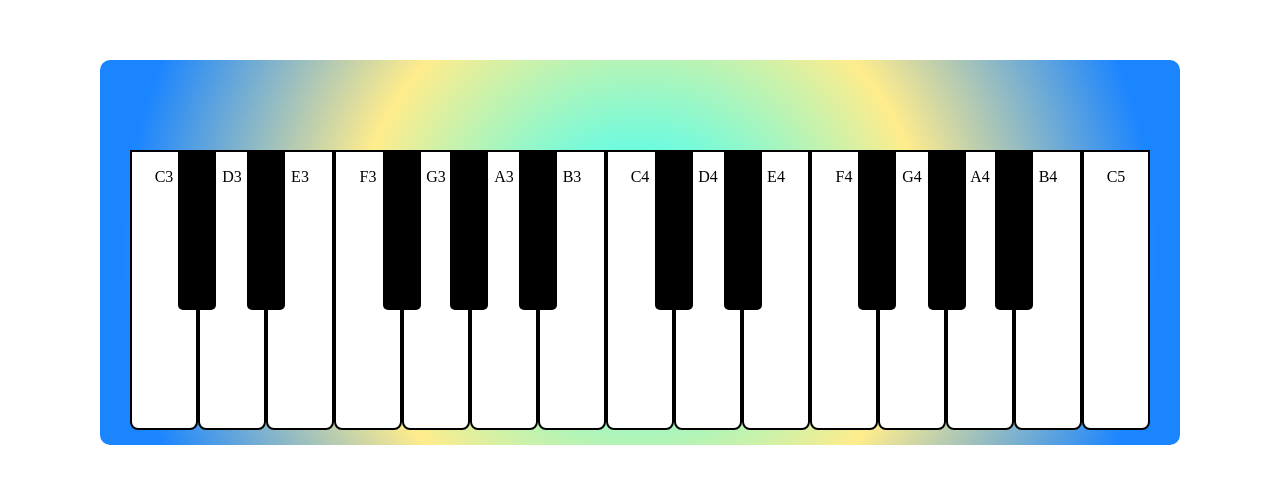
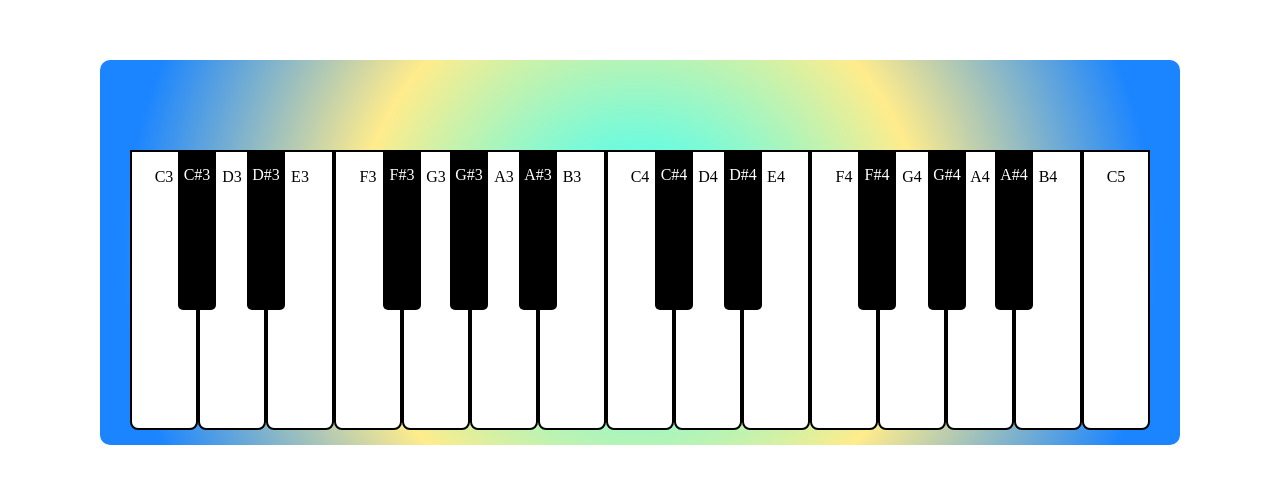
Before and after one commit to eikouji/js-piano, a plain HTML site: page index.html in a window 1280 px wide. Shown: the part 148-632 px from the top of the page. Drawn offline with Linux system fonts and the light colour scheme.

Commit message:
updated black key names

```diff
--- a/index.html
+++ b/index.html
@@ -14,18 +14,50 @@
         <div class="keys">
             <!-- black keys, 10 total -->
             <div class="black-keys">
-                <div class="key black-key"></div>
-                <div class="key black-key"></div>
-                <div class="key black-key"></div>
-                <div class="key black-key"></div>
-                <div class="key black-key"></div>
-                <!-- 5 keys -->
-                <div class="key black-key"></div>
-                <div class="key black-key"></div>
-                <div class="key black-key"></div>
-                <div class="key black-key"></div>
-                <div class="key black-key"></div>
-                <!-- 10 keys -->
+                <!-- C#3 -->
+                <div class="key black-key">
+                    <p class="black-key-name">C#3</p>
+                </div>
+                <!-- D#3 -->
+                <div class="key black-key">
+                    <p class="black-key-name">D#3</p>
+                </div>
+                <!-- no E# -->
+                <!-- F#3 -->
+                <div class="key black-key">
+                    <p class="black-key-name">F#3</p>
+                </div>
+                <!-- G#3 -->
+                <div class="key black-key">
+                    <p class="black-key-name">G#3</p>
+                </div>
+                <!-- A#3-->
+                <div class="key black-key">
+                    <p class="black-key-name">A#3</p>
+                </div>
+                <!-- No B# -->
+                <!-- C#4-->
+                <div class="key black-key">
+                    <p class="black-key-name">C#4</p>
+                </div>
+                <!-- D#4 -->
+                <div class="key black-key">
+                    <p class="black-key-name">D#4</p>
+                </div>
+                <!-- No E# -->
+                <!-- F#4 -->
+                <div class="key black-key">
+                    <p class="black-key-name">F#4</p>
+                </div>
+                <!-- G#4 -->
+                <div class="key black-key">
+                    <p class="black-key-name">G#4</p>
+                </div>
+                <!-- A#4 -->
+                <div class="key black-key">
+                    <p class="black-key-name">A#4</p>
+                </div>
+
 
             </div>
 
--- a/styles.css
+++ b/styles.css
@@ -89,3 +89,10 @@ body {
     align-items: start;
     justify-content: center;
 }
+
+.black-key-name {
+    display: flex;
+    align-items: start;
+    justify-content: center;
+    color: #ffff;
+}
```
